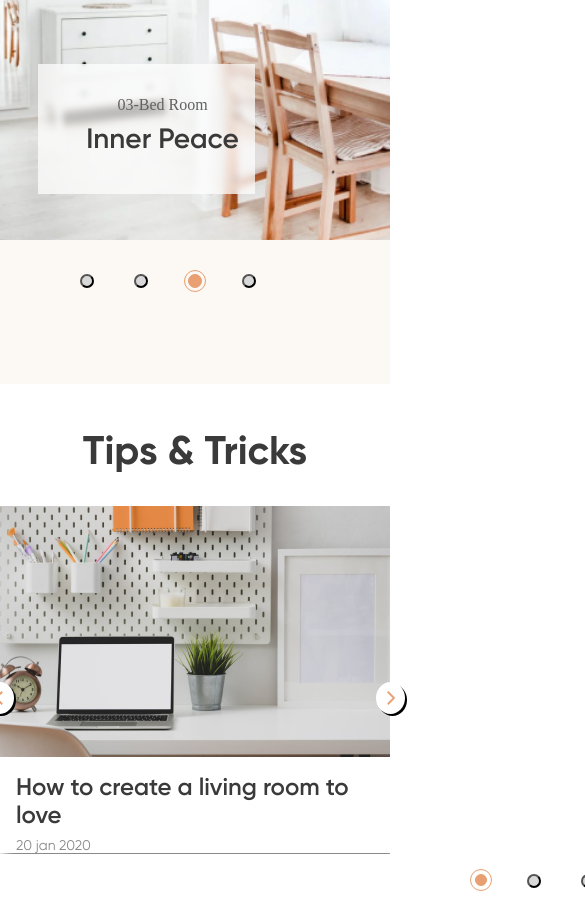
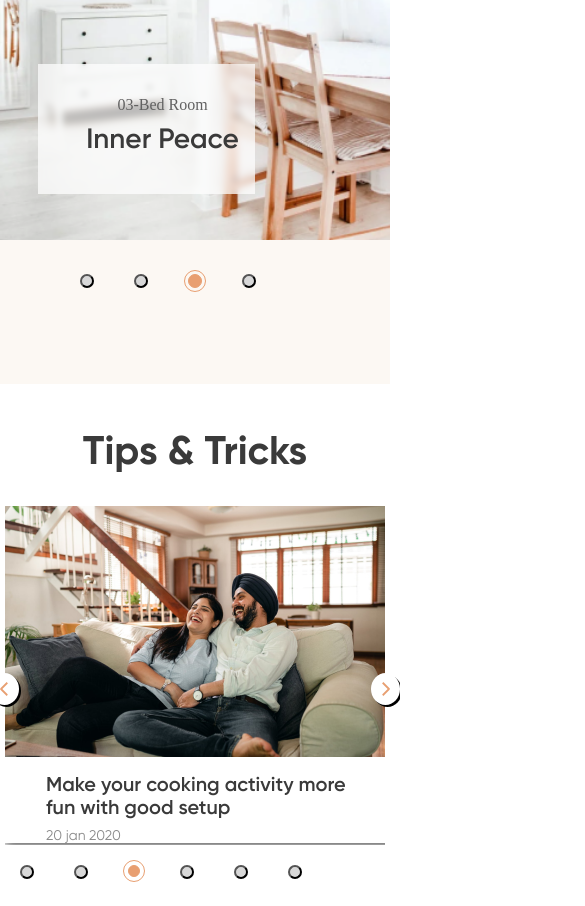
Before and after one commit to GoodGopnik/furnitureShop, a website: page app/index.html in a window 390 px wide. Shown: the part 6529-7435 px from the top of the page, 585 px wide, since content can reach past the window. Drawn offline with nearby package versions, Linux system fonts and the light colour scheme.

Commit message:
Сделал пятый блок с адаптивом

```diff
--- a/app/js/main.js
+++ b/app/js/main.js
@@ -15,40 +15,23 @@ $('.variable-width').slick({
   $('.center').slick({
     dots: true,
     infinite: true,
-    // speed: 300,
+    speed: 300,
     autoplay: true,
     autoplaySpeed: 2000,
     slidesToShow: 2,
-    // centerMode: true,
-    // variableWidth: false,
-    // // centerPadding: '100px',
-    // slidesToShow: 1,
     prevArrow: false,
     nextArrow: "<img src='../images/block4/Line.png' class='prev' alt=''>",
-
-    // centerMode: true,
-    // infinite: false,
-    // dots: true,
-    // slidesToShow: 3,
   });
 
   $('.block5').slick({
     dots: true,
     infinite: true,
-    // speed: 300,
-    // autoplay: true,
-    // autoplaySpeed: 2000,
+    speed: 300,
+    autoplay: true,
+    autoplaySpeed: 2000,
     slidesToShow: 3,
     centerMode: true,
     variableWidth: true,
-    // variableWidth: false,
-    // centerPadding: '-10px',
-    // slidesToShow: 1,
     prevArrow: "<img src='../images/block5/Line-left.png' class='block5_prev' alt=''>",
     nextArrow: "<img src='../images/block5/Line-right.png' class='block5_next' alt=''>",
-
-    // centerMode: true,
-    // infinite: false,
-    // dots: true,
-    // slidesToShow: 3,
   });
--- a/app/scss/_media.scss
+++ b/app/scss/_media.scss
@@ -14,6 +14,24 @@
             margin-left: 5px;
             margin-right: 5px;
         }
+    }
+}
+@media(max-width: 1200px) {
+    .tips_tricks .tips_tricks_about_slider_block .block5 .slick-dots  {
+        position: absolute;
+        left: 400px;
+        bottom: -50px;
+        display: flex;
+        flex-direction: row;
+    }
+}
+@media(max-width: 1000px) {
+    .tips_tricks .tips_tricks_about_slider_block .block5 .slick-dots  {
+        position: absolute;
+        left: 260px;
+        bottom: -50px;
+        display: flex;
+        flex-direction: row;
     }
 }
 @media(max-width: 960px) {
@@ -60,7 +78,15 @@
     .form_search .icon_search {
         width: 250px;
     }
+    .tips_tricks .tips_tricks_about_slider_block .block5 .slick-dots  {
+        position: absolute;
+        left: 190px;
+        bottom: -50px;
+        display: flex;
+        flex-direction: row;
+    }
 }
+
 @media(max-width: 830px) {
     .wrapper .rooms_slider_about_block .slick-dots {
         display: flex;
@@ -147,6 +173,15 @@
         bottom: 30px;
     }
 }
+@media(max-width: 700px) {
+    .tips_tricks .tips_tricks_about_slider_block .block5 .slick-dots  {
+        position: absolute;
+        left: 100px;
+        bottom: -50px;
+        display: flex;
+        flex-direction: row;
+    }
+}
 @media(max-width: 550px) {
     .inl {
         right: 350px;
@@ -156,4 +191,30 @@
         right: -60px;
         bottom: 50px;
     }
+    .tips_tricks .tips_tricks_about_slider_block .block5 .slick-dots  {
+        position: absolute;
+        left: 40px;
+        bottom: -50px;
+        display: flex;
+        flex-direction: row;
+    }
 }
+@media(max-width: 400px) {
+    .tips_tricks .tips_tricks_about_slider_block .block5 .slick-dots  {
+        position: absolute;
+        left: -45px;
+        bottom: -50px;
+        display: flex;
+        flex-direction: row;
+    }
+    .tips_tricks .tips_tricks_about_slider_block .block5 .tips_tricks_block .tips_tricks_block_text {
+        h4 {
+            font-size: 20px;
+            padding: 0 30px;
+        }
+        p {
+            font-size: 14px;
+            padding: 0 30px;
+        }
+    }
+}
--- a/app/scss/style.scss
+++ b/app/scss/style.scss
@@ -471,6 +471,7 @@
         text-align: center;
     }
     .tips_tricks_about_slider_block {
+        margin: 0 5px;
         .block5 {
             .slick-dots {
                 position: absolute;
```
Also changed, not shown: app/css/style.min.css, 1 other file.
